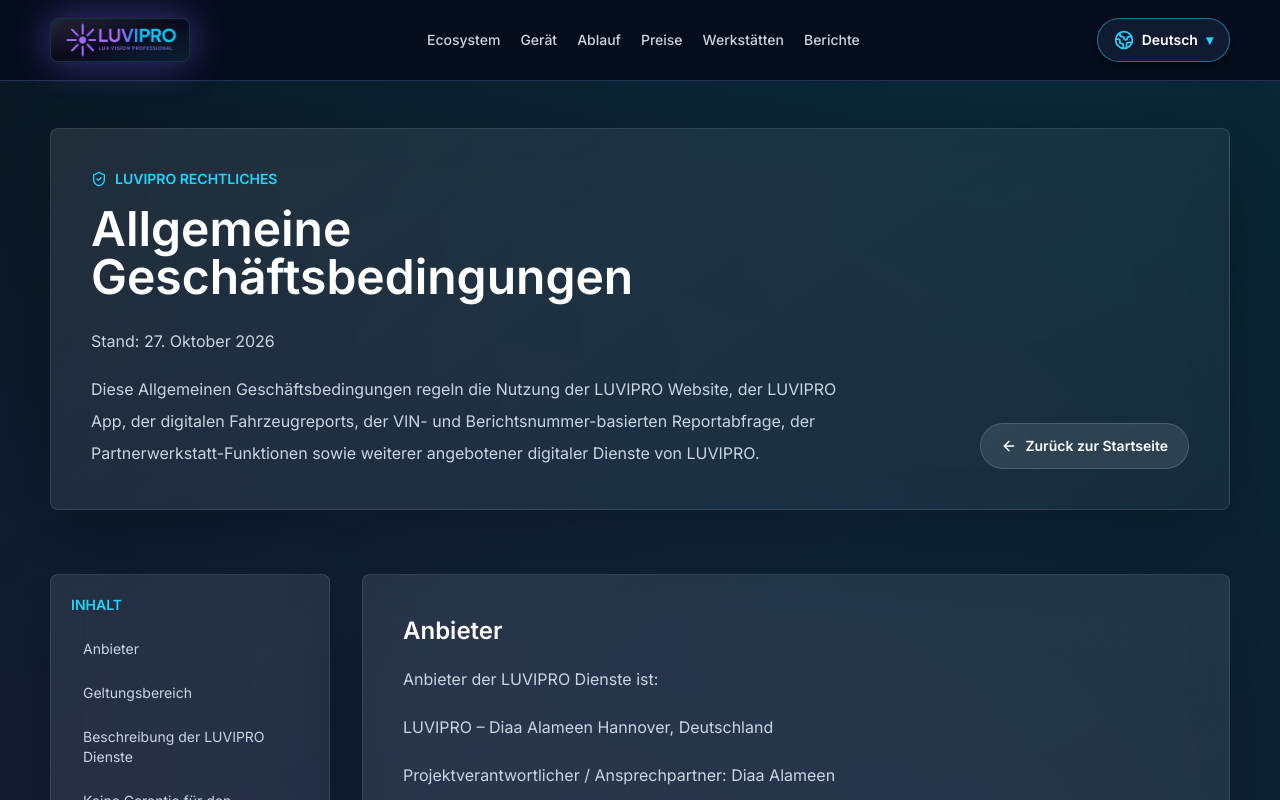
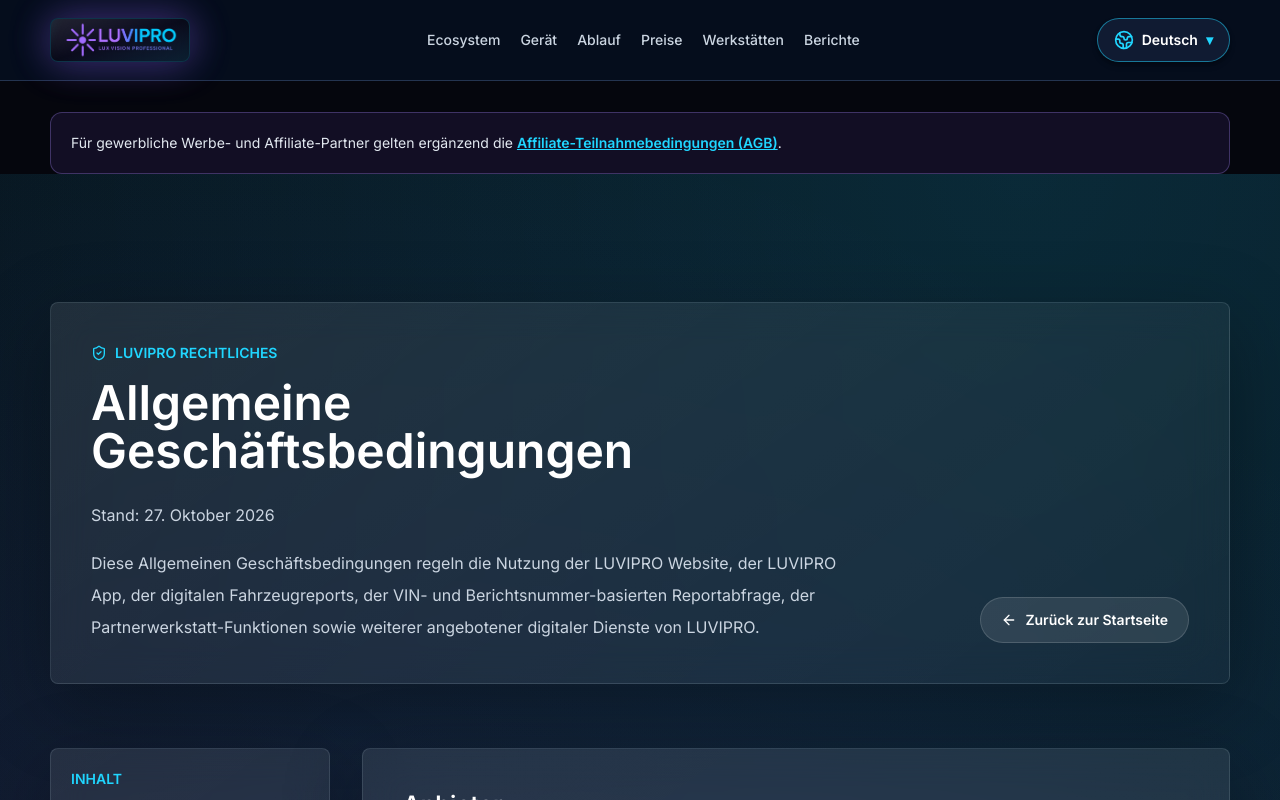
Before and after one commit to Diaa6969/luvipro-website, a Next.js app: page /agb in a window 1280 px wide. Shown: the top 800 px of the page. Built offline with nearby package versions, Linux system fonts and the light colour scheme.

Commit message:
Link dedicated commercial Affiliate terms from legal pages, navigation and existing affiliate account

```diff
--- a/src/app/agb/page.tsx
+++ b/src/app/agb/page.tsx
@@ -1,5 +1,6 @@
 import type { Metadata } from "next";
 import { LegalPage } from "@/components/ui/legal-page";
+import Link from "next/link";
 import { agbIntro, agbSections } from "@/lib/legal-content";
 
 export const metadata: Metadata = {
@@ -9,10 +10,9 @@ export const metadata: Metadata = {
 
 export default function AgbPage() {
   return (
-    <LegalPage
-      title="Allgemeine Geschäftsbedingungen"
-      intro={agbIntro}
-      sections={agbSections}
-    />
+    <>
+      <div className="section-shell pt-28"><p className="rounded-xl border border-violet-400/30 bg-violet-500/10 p-5 text-sm text-slate-200">Für gewerbliche Werbe- und Affiliate-Partner gelten ergänzend die <Link href="/affiliate/agb" className="font-semibold text-pulse underline">Affiliate-Teilnahmebedingungen (AGB)</Link>.</p></div>
+      <LegalPage title="Allgemeine Geschäftsbedingungen" intro={agbIntro} sections={agbSections} />
+    </>
   );
 }
```
